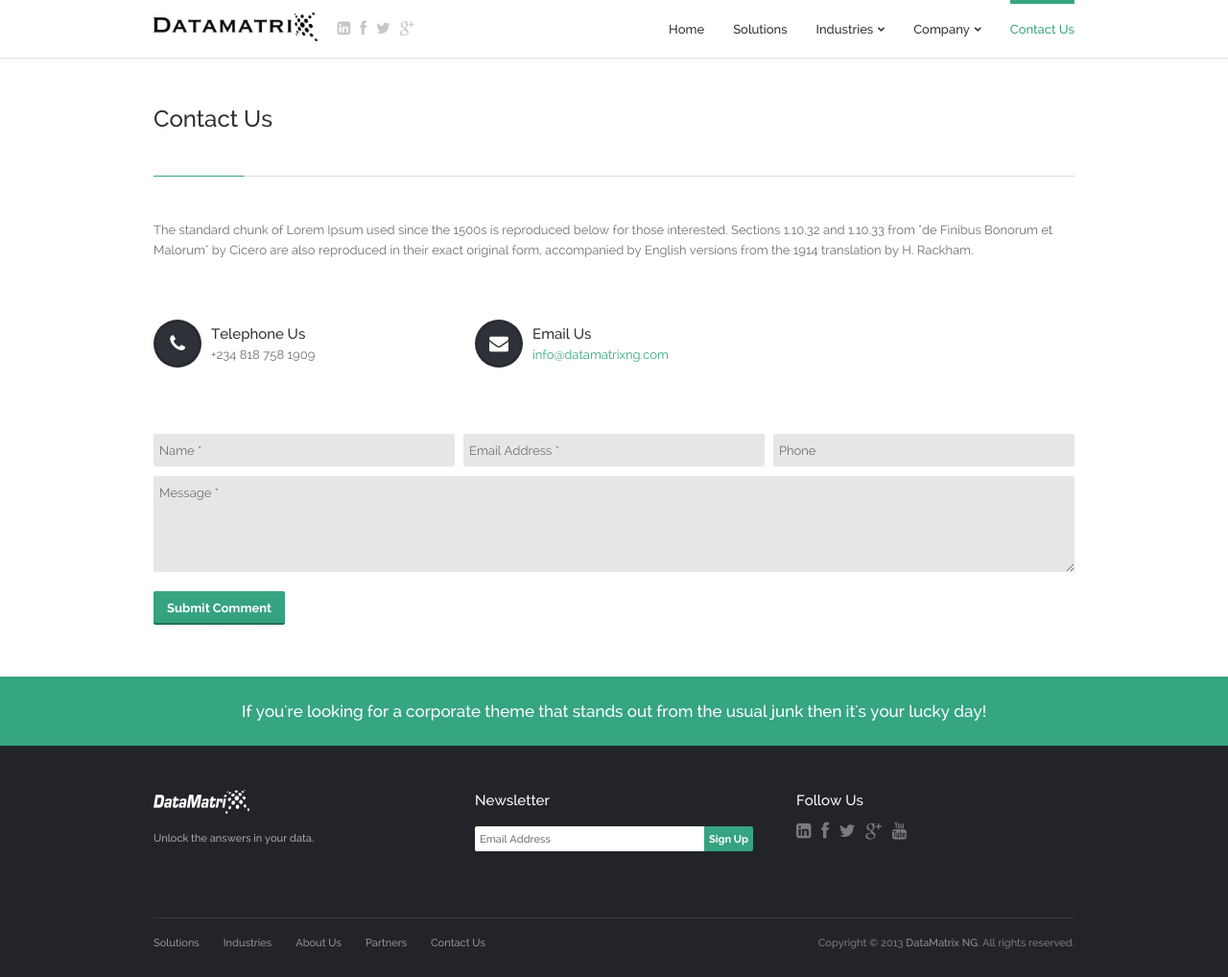
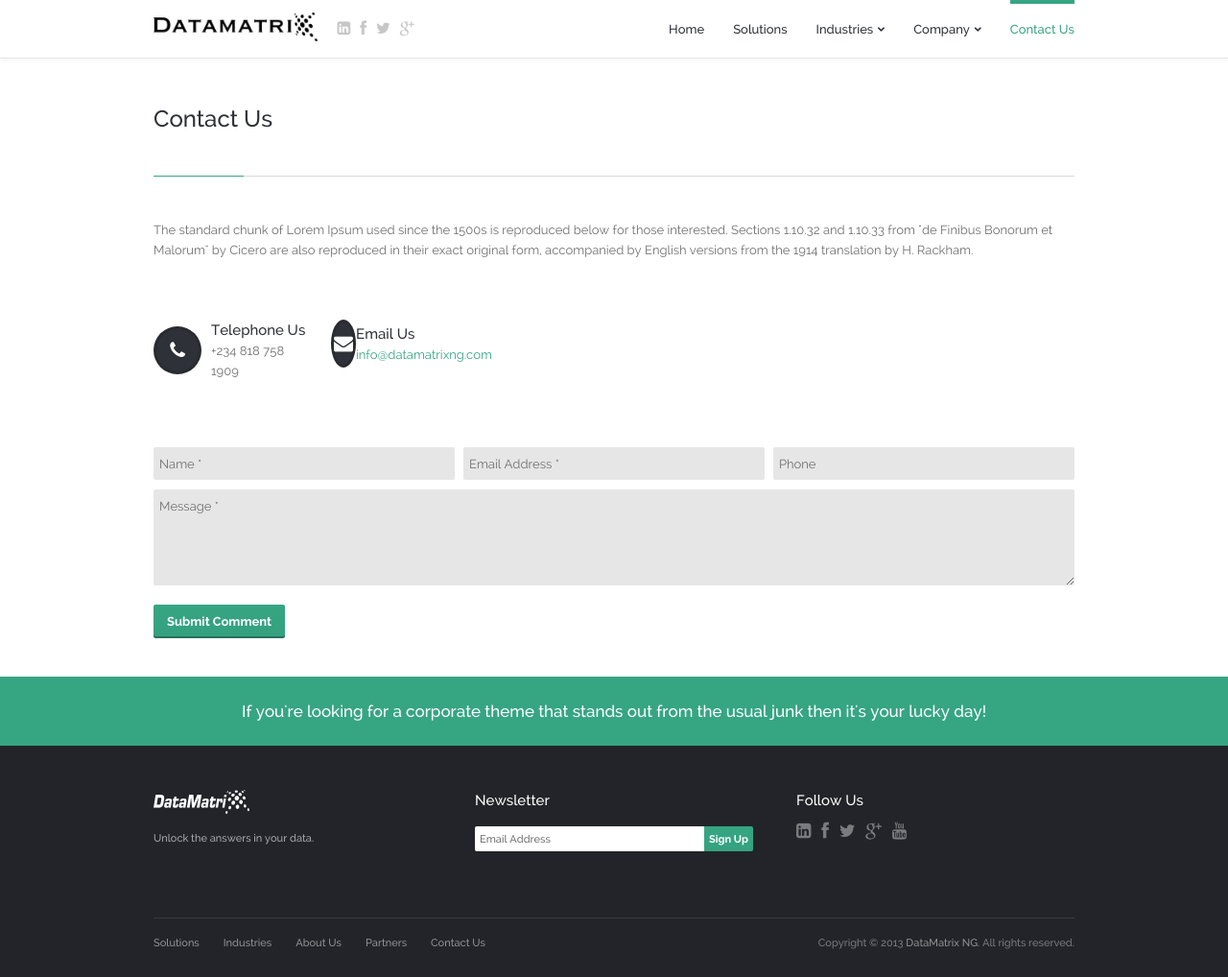
Before and after one commit to dtmtx/dtmtx.github.io, a Jekyll site: the page built from contact.html, in a window 1280 px wide and 1018 px high. Shown: the whole window at 96% size. Built offline with Jekyll 4.4.1, drawn with Linux system fonts in a browser that asks for light colours; Markdown is read by kramdown in place of the engine named in the settings.

Commit message:
minor update

```diff
--- a/contact.html
+++ b/contact.html
@@ -44,7 +44,7 @@ active: current
 						<!-- ~~~~~~~~~~~~~~~~~~~~~~~~~~~~~~~ -->
 						<!-- One Third -->
 						<!-- ~~~~~~~~~~~~~~~~~~~~~~~~~~~~~~~ -->
-						<div class="column-one-third">
+						<div class="column-one-half">
 							<div class="icons-column vertical-center">
 								<!-- Icon Backing -->
 								<div class="icon-backing">
@@ -66,7 +66,7 @@ active: current
 						<!-- ~~~~~~~~~~~~~~~~~~~~~~~~~~~~~~~ -->
 						<!-- One Third -->
 						<!-- ~~~~~~~~~~~~~~~~~~~~~~~~~~~~~~~ -->
-						<div class="column-one-third">
+						<div class="column-one-half">
 							<div class="icons-column vertical-center">
 								<!-- Icon Backing -->
 								<div class="icon-backing">
```
